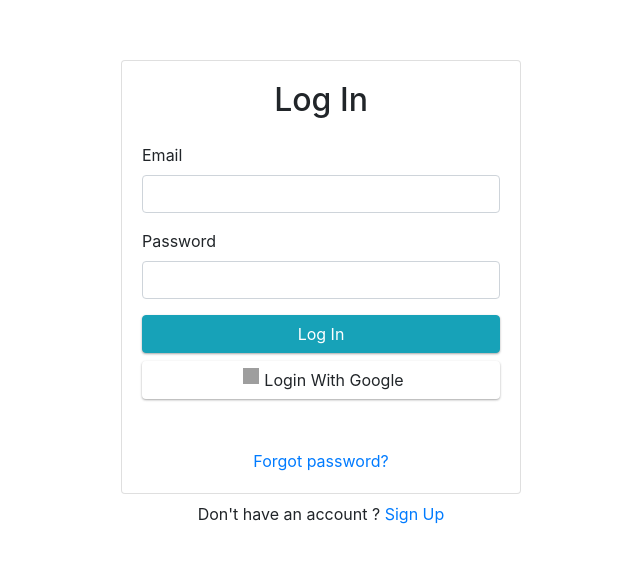
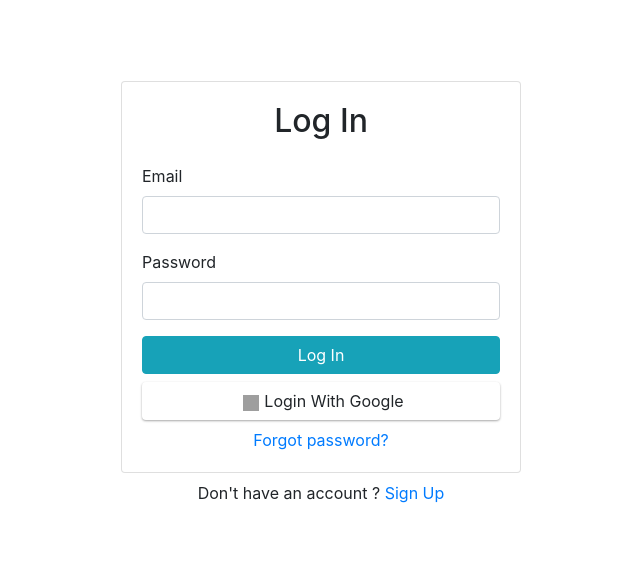
Before and after one commit to supuni9622/Auth-Login-Component, a React (Create React App) app in the folder auth-demo/: page /login in a window 1280 px wide. Shown: the part 107-670 px from the top of the page, without its empty margins (319-959 px from the left). Built offline with nearby package versions, Linux system fonts and the light colour scheme; no server answers; grey boxes are pictures that could not be loaded.

Commit message:
Changed styles of google button

```diff
--- a/auth-demo/src/App.css
+++ b/auth-demo/src/App.css
@@ -1,19 +1,6 @@
-
-button {
-    width: 125px;
-    box-shadow: 0 1px 3px rgba(0, 0, 0, 0.12), 0 1px 2px rgba(0, 0, 0, 0.24);
-    border: none;
-    padding: 7px;
-    text-align: center;
-    cursor: pointer;
-  }
 
   .googleBtn {
-    width: 225px;
-    margin: 0 0 50px 0;
-    display: flex;
-    justify-content: center;
-    font-size: 16px;
+     box-shadow: 0 1px 3px rgba(0, 0, 0, 0.12), 0 1px 2px rgba(0, 0, 0, 0.24);
   }
 
   .googleBtn img {
```
